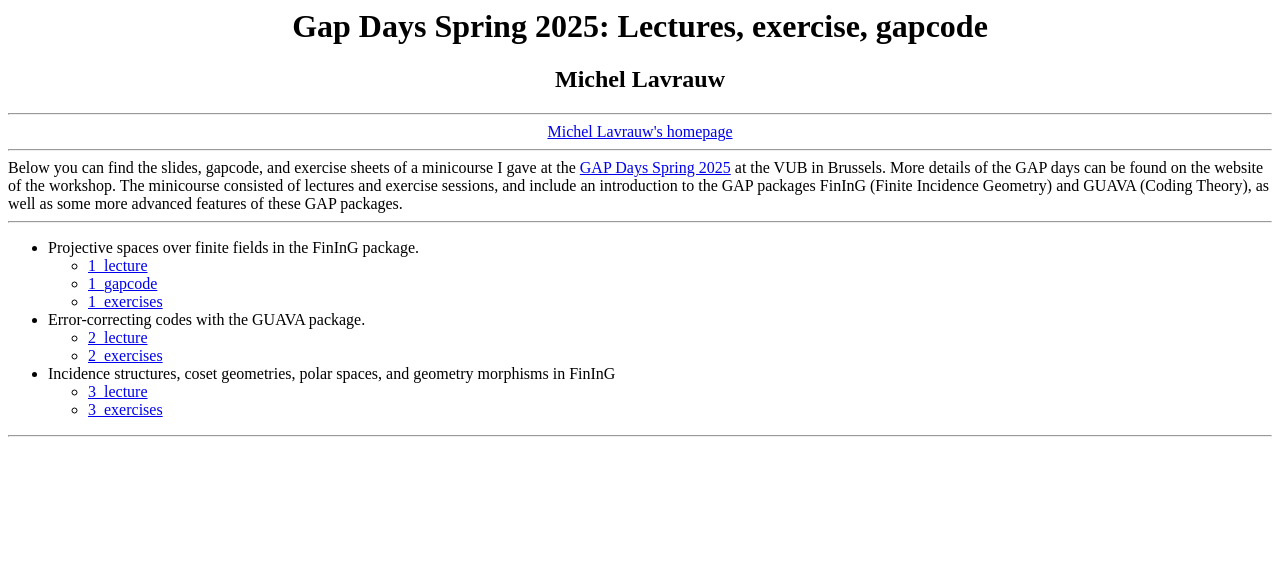
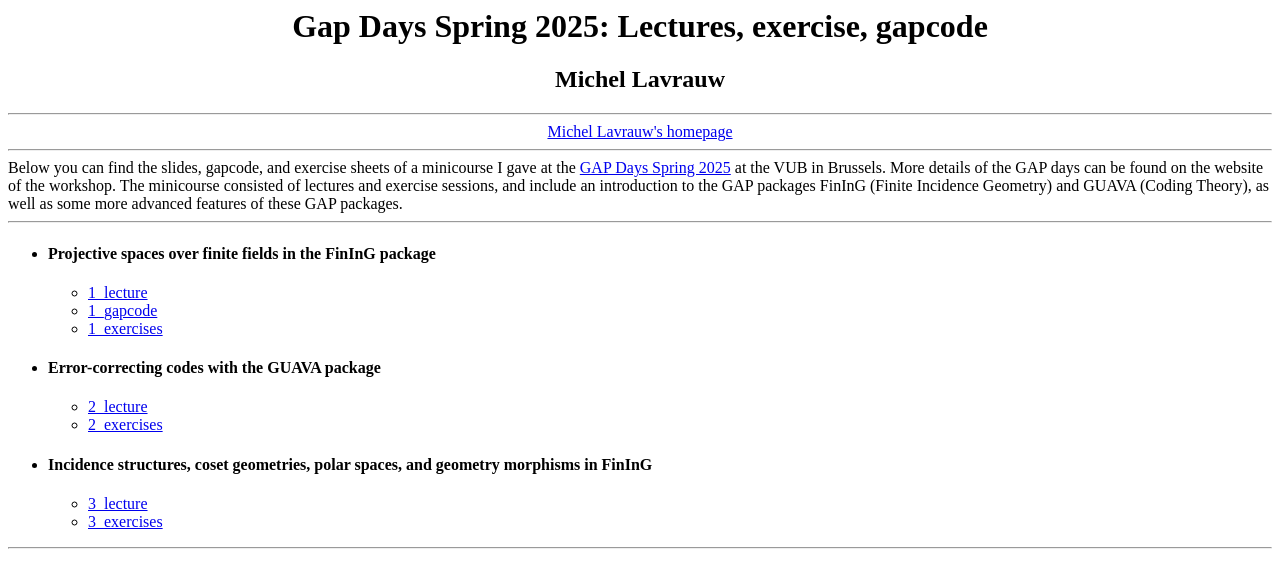
Before and after one commit to mlavrauw/mlavrauw.github.io, a plain HTML site: page GapDaysSpring2025/gapdays_spring2025.html in a window 1280 px wide. Drawn offline with Linux system fonts and the light colour scheme.

Commit message:
Update gapdays_spring2025.html

```diff
--- a/GapDaysSpring2025/gapdays_spring2025.html
+++ b/GapDaysSpring2025/gapdays_spring2025.html
@@ -20,18 +20,18 @@
 <hr />
 
 <ul>
-<li>Projective spaces over finite fields in the FinInG package. </li>
+<li><h4>Projective spaces over finite fields in the FinInG package</h4> </li>
    <ul>
      <li><a href="1_lecture_ML.pdf">1_lecture</a></li>
      <li><a href="1_gapcode_ML.g">1_gapcode</a></li>
      <li><a href="1_exercises_ML.pdf">1_exercises</a></li>
    </ul>
-   <li>Error-correcting codes with the GUAVA package. </li>
+   <li><h4>Error-correcting codes with the GUAVA package</h4> </li>
    <ul>
      <li><a href="2_lecture_ML.pdf">2_lecture</a></li>
      <li><a href="2_exercises_ML.pdf">2_exercises</a></li>
    </ul>
-   <li>Incidence structures, coset geometries, polar spaces, and geometry morphisms in FinInG</li>
+   <li><h4>Incidence structures, coset geometries, polar spaces, and geometry morphisms in FinInG</h4></li>
    <ul>
      <li><a href="3_lecture_ML.pdf">3_lecture</a></li>
      <li><a href="3_exercises_ML.pdf">3_exercises</a></li>
```
